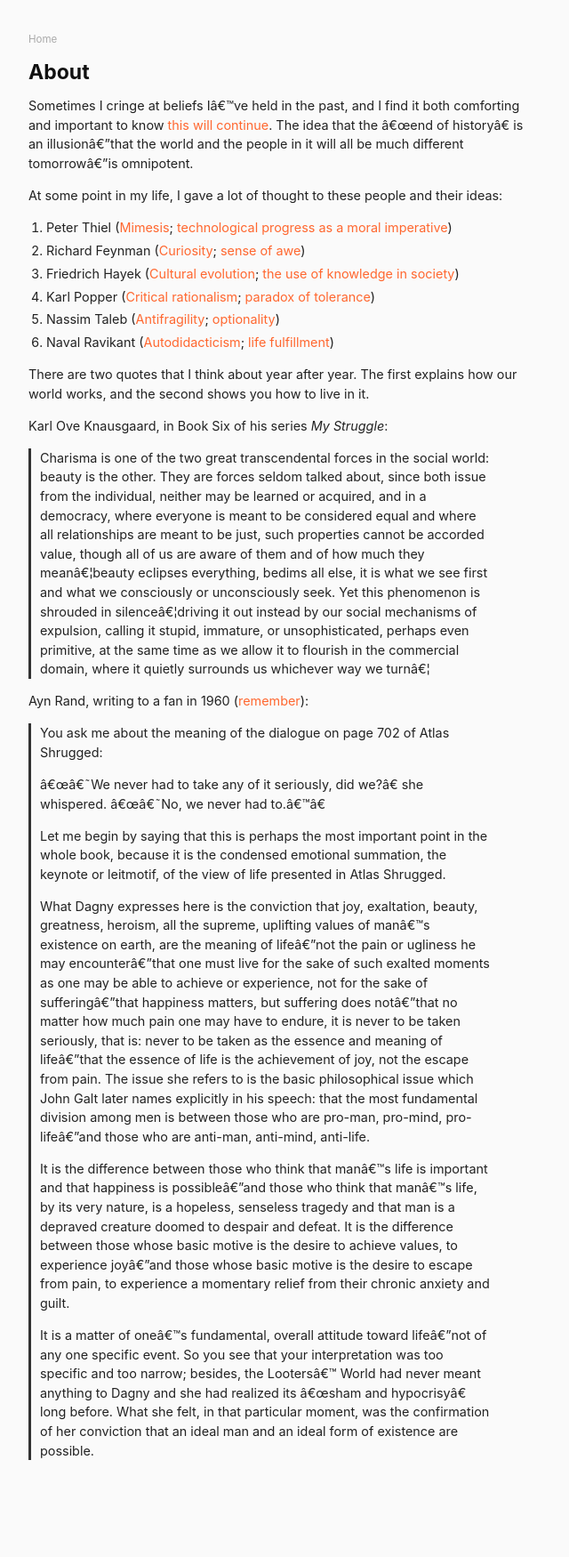
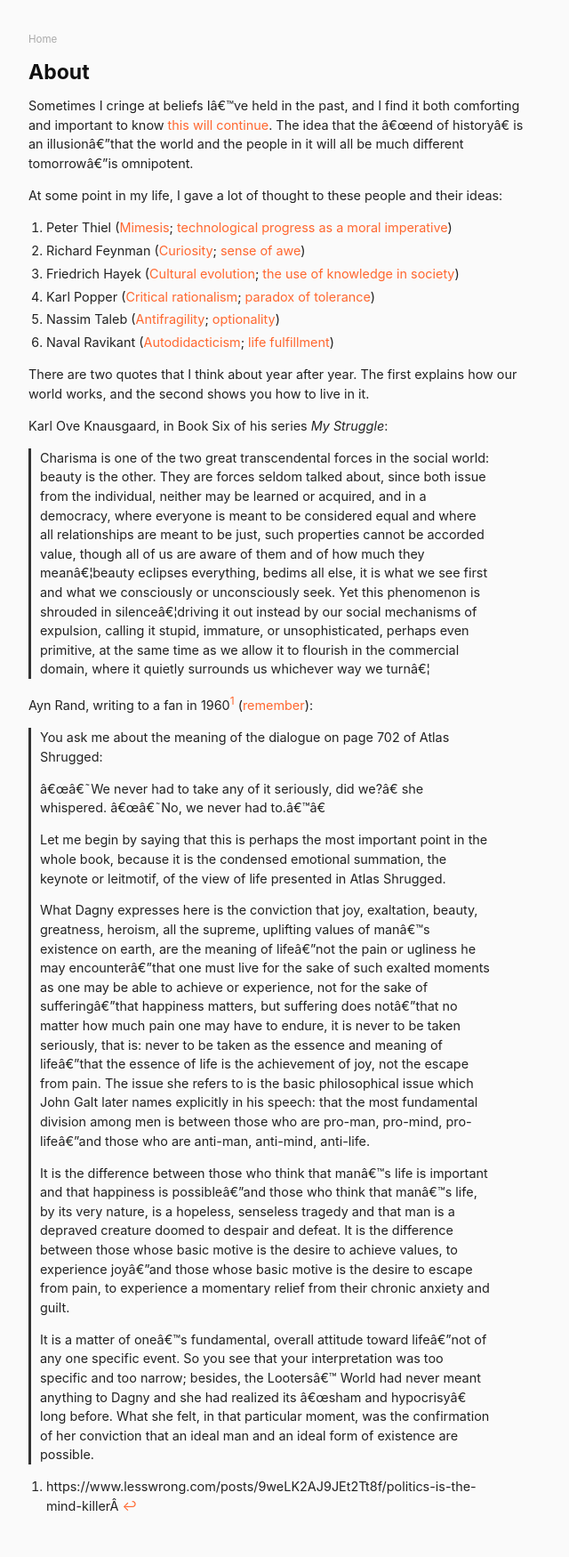
Before and after one commit to danschlz/danschulz.github.io, a Jekyll site: the page built from about.md, in a window 1280 px wide. Shown: the whole page at 89% size, without its empty margins (0-640 px from the left). Built offline with Jekyll 4.4.1, drawn with Linux system fonts in a browser that asks for light colours; before the commit the page ends 1687 px from its top, so only the background shows below that.

Commit message:
Update about.md

```diff
--- a/about.md
+++ b/about.md
@@ -21,7 +21,7 @@ There are two quotes that I think about year after year. The first explains how
 Karl Ove Knausgaard, in Book Six of his series _My Struggle_:
 > Charisma is one of the two great transcendental forces in the social world: beauty is the other.  They are forces seldom talked about, since both issue from the individual, neither may be learned or acquired, and in a democracy, where everyone is meant to be considered equal and where all relationships are meant to be just, such properties cannot be accorded value, though all of us are aware of them and of how much they mean…beauty eclipses everything, bedims all else, it is what we see first and what we consciously or unconsciously seek.  Yet this phenomenon is shrouded in silence…driving it out instead by our social mechanisms of expulsion, calling it stupid, immature, or unsophisticated, perhaps even primitive, at the same time as we allow it to flourish in the commercial domain, where it quietly surrounds us whichever way we turn…
 
-Ayn Rand, writing to a fan in 1960 ([remember](https://www.lesswrong.com/posts/9weLK2AJ9JEt2Tt8f/politics-is-the-mind-killer)):
+Ayn Rand, writing to a fan in 1960[^1] ([remember](https://www.lesswrong.com/posts/9weLK2AJ9JEt2Tt8f/politics-is-the-mind-killer)):
 > You ask me about the meaning of the dialogue on page 702 of Atlas Shrugged:
 >
 > "'We never had to take any of it seriously, did we?" she whispered. "'No, we never had to.'"
@@ -33,3 +33,5 @@ Ayn Rand, writing to a fan in 1960 ([remember](https://www.lesswrong.com/posts/9
 > It is the difference between those who think that man's life is important and that happiness is possible—and those who think that man's life, by its very nature, is a hopeless, senseless tragedy and that man is a depraved creature doomed to despair and defeat. It is the difference between those whose basic motive is the desire to achieve values, to experience joy—and those whose basic motive is the desire to escape from pain, to experience a momentary relief from their chronic anxiety and guilt.
 >
 > It is a matter of one's fundamental, overall attitude toward life—not of any one specific event. So you see that your interpretation was too specific and too narrow; besides, the Looters' World had never meant anything to Dagny and she had realized its "sham and hypocrisy" long before. What she felt, in that particular moment, was the confirmation of her conviction that an ideal man and an ideal form of existence are possible.
+
+[^1]: https://www.lesswrong.com/posts/9weLK2AJ9JEt2Tt8f/politics-is-the-mind-killer
```
